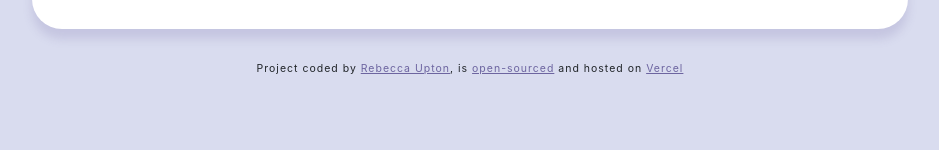
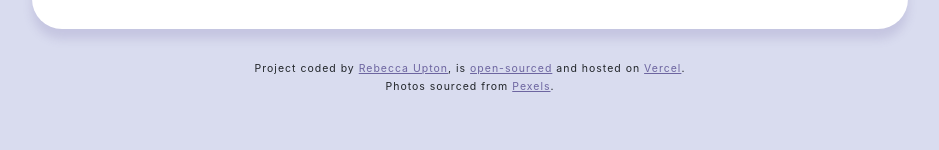
Before and after one commit to reb84/dictionary-app-react, a React (Create React App) app: page / in a window 1280 px wide. Shown: the part 150-300 px from the top of the page, without its empty margins (170-1109 px from the left). Built offline with nearby package versions, Linux system fonts and the light colour scheme.

Commit message:
pexels credit in footer

```diff
--- a/src/App.js
+++ b/src/App.js
@@ -26,7 +26,8 @@ export default function App() {
             >
               open-sourced
             </a>{" "}
-            and hosted on <a href="https://dictionary-app-react-orpin.vercel.app/">Vercel</a>
+            and hosted on <a href="https://dictionary-app-react-orpin.vercel.app/">Vercel</a>.<br />
+            Photos sourced from <a href="https://www.pexels.com/">Pexels</a>.
           </small>
         </footer>
       </div>
```
